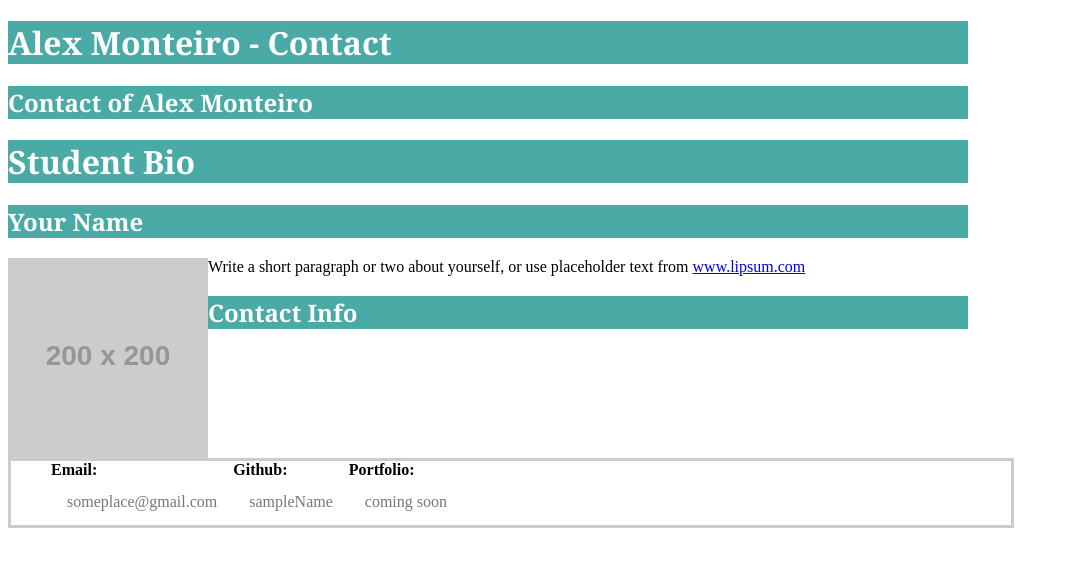
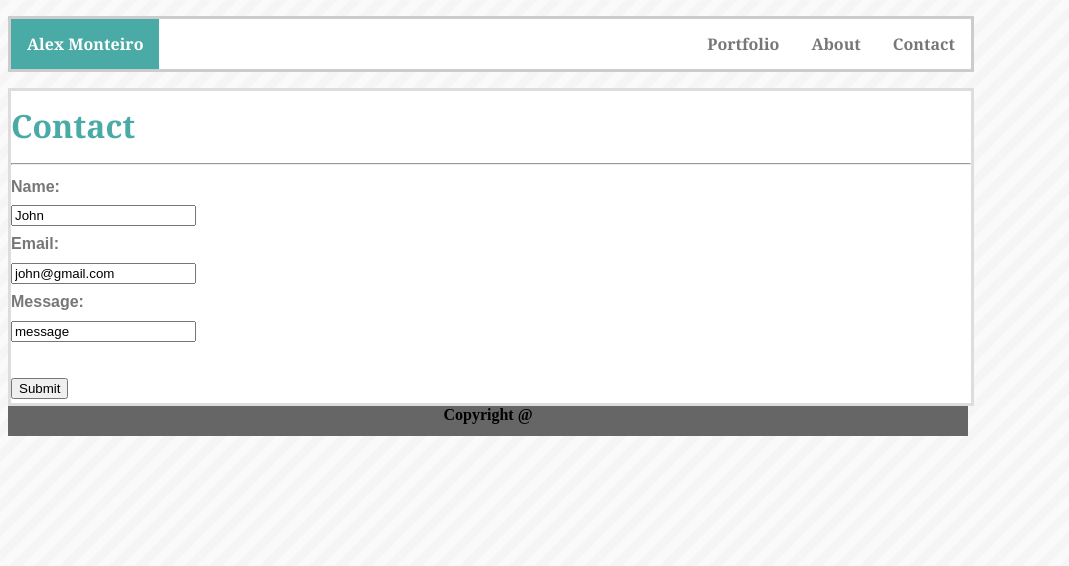
Before and after one commit to alexjmcm/Basic-Portfolio, a plain HTML site: page contact.html in a window 1280 px wide. Shown: the whole page, without its empty margins (0-1069 px from the left). Drawn offline with Linux system fonts and the light colour scheme; files that its build step writes are made by us from their sources; placeholder pictures from the web are drawn by us.

Commit message:
portfolio.html updated

```diff
--- a/assets/css/style.css
+++ b/assets/css/style.css
@@ -4,8 +4,7 @@ ul {
     background-color: #ffffff;
     border-color: #cccccc;
     border-style: solid;
-    width: 960px;
-
+    width: 920px;
 }
 
 li {
@@ -27,17 +26,26 @@ li a:hover:not(.active) {
 .active {
     background-color: #4aaaa5;
     color: white;
+    margin-left: -40px;
 }
+
+/*
+.inactive {
+    margin-left: -10px;
+}*/
+
+
+
 
 body {
     width: 960px;
 }
 
 h1, h2, header {
-    background-color: #4aaaa5;
+    /*background-color: #4aaaa5;*/
     font-family: 'Georgia', Times, Times New Roman, serif;
     width: 960px;
-    color: white;
+    /*color: white;*/
 }
 
 main {
@@ -46,14 +54,18 @@ main {
     border-style: solid;
     color: #777777;
     font-family: 'Arial', 'Helvetica Neue', Helvetica, sans-serif;
+    line-height: 1.8em;
     width: 960px;
     }
 
 footer {
     background-color: #666666;
-    width: 960px;
+    width: 100%;
     text-align: center;
     margin: 0 auto;
+    height: 30px;
+    vertical-align: text-bottom;
+
 }
 
 /*#bio-image {
@@ -68,3 +80,8 @@ img {
 .clear {
     clear: both;
 }
+
+.teal {
+    color: #4aaaa5;
+    font-weight: bold;
+}
--- a/contact.html
+++ b/contact.html
@@ -2,41 +2,32 @@
 <html lang="en">
 <head>
     <meta charset="UTF-8">
-    <title>Alex Monteiro - Full Stack Web Developer</title>
-     <link rel="stylesheet" type="text/css" href="css/style.css">
+    <title>Alex Monteiro - Contact</title>
+    <link rel="stylesheet" type="text/css" href="assets/css/style.css">
 </head>
-<body>
+<body background="assets/images/stripes-light.png">
     <header>
-       <h1>Alex Monteiro - Contact</h1>
-        </header>
+      <ul>
+        <li><a class="active" a href="index.html"><strong>Alex Monteiro<strong></a></li>
+        <li style="float:right"><a href="contact.html">Contact</a></li>
+        <li style="float:right"><a href="index.html">About</a></li>
+        <li style="float:right"><a href="portfolio.html">Portfolio</a></li>
+      </ul>
+    </header>
+      <main>
+        <h1 class="teal"> Contact</h1>
+        <hr>
+        <form>
+          <form action="/action_page.php">Name:<br><input type="text" name="name" value="John"><br>
+                                          Email:<br><input type="text" name="email" value="john@gmail.com"><br>
+                                          Message:<br><input type="text" name="email" value="message"><br>
+                                      <br>
+          <input type="submit" value="Submit">
+        </form>
 
-    <section>
-
-        </section>
-
-    <section>
-
-        </section>
-   <h2> Contact of Alex Monteiro</h2>
-<header>
-    <h1>Student Bio</h1>
-  </header>
-  <div class="container">
-    <section id="main-bio">
-      <h2>Your Name</h2>
-      <img id="bio-image" src="https://placehold.it/200x200" alt="Your Name">
-      <p>Write a short paragraph or two about yourself, or use placeholder text from <a href="http://www.lipsum.com/">www.lipsum.com</a></p>
-    </section>
-    <section id="contact-info">
-      <h2>Contact Info</h2>
-      <ul>
-        <li><strong>Email:</strong> <a href="#">someplace@gmail.com</a></li>
-        <li><strong>Github:</strong> <a href="#">sampleName</a></li>
-        <li><strong>Portfolio:</strong> <a href="#">coming soon</a></li>
-      </ul>
-    </section>
-  </div>
-
+       </main>
+     <footer>Copyright @ </footer>
+</body>
 
 
 
```
Also changed, not shown: index.html (+8 -12 lines), portfolio.html (+2 -2 lines).
